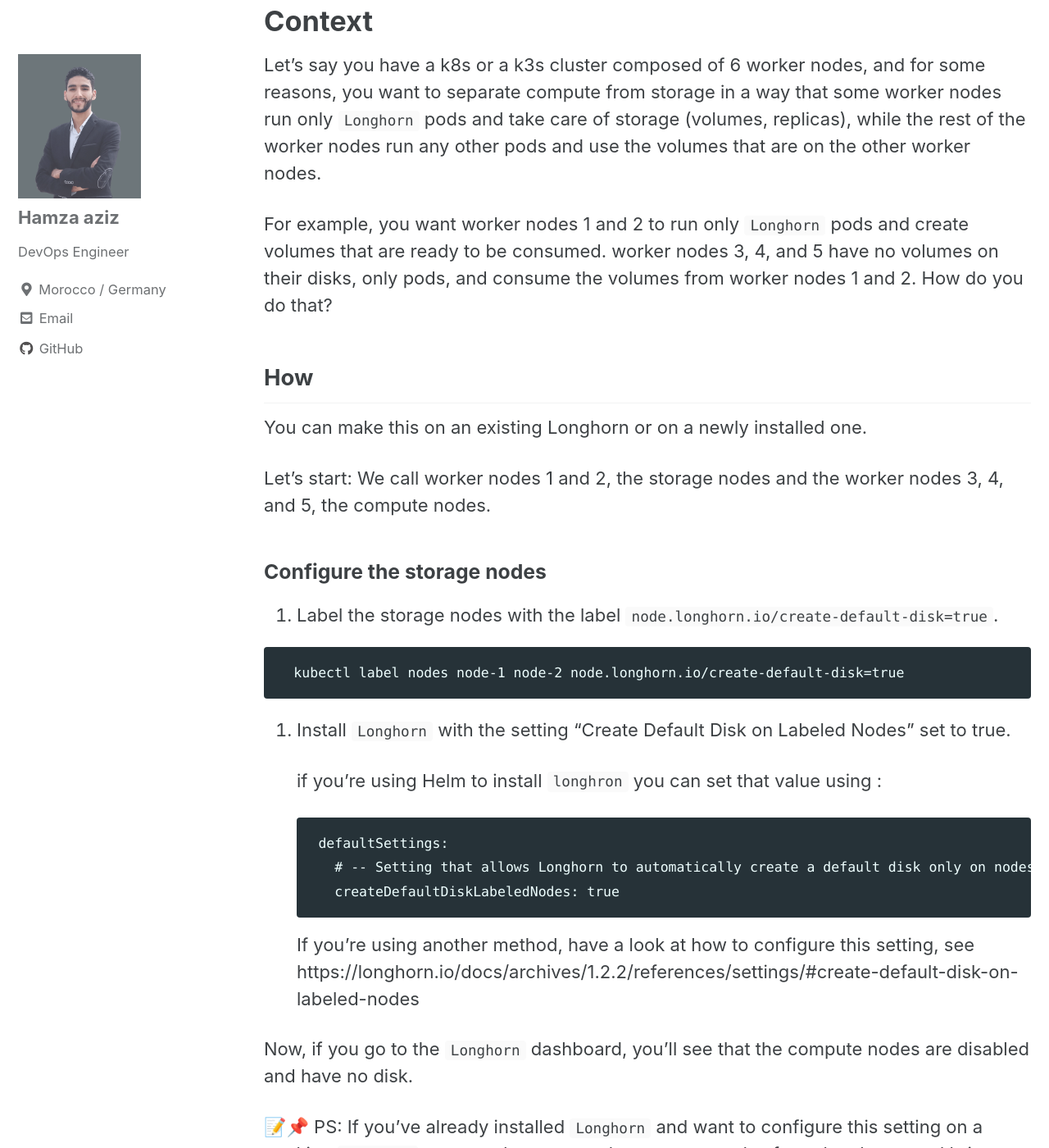
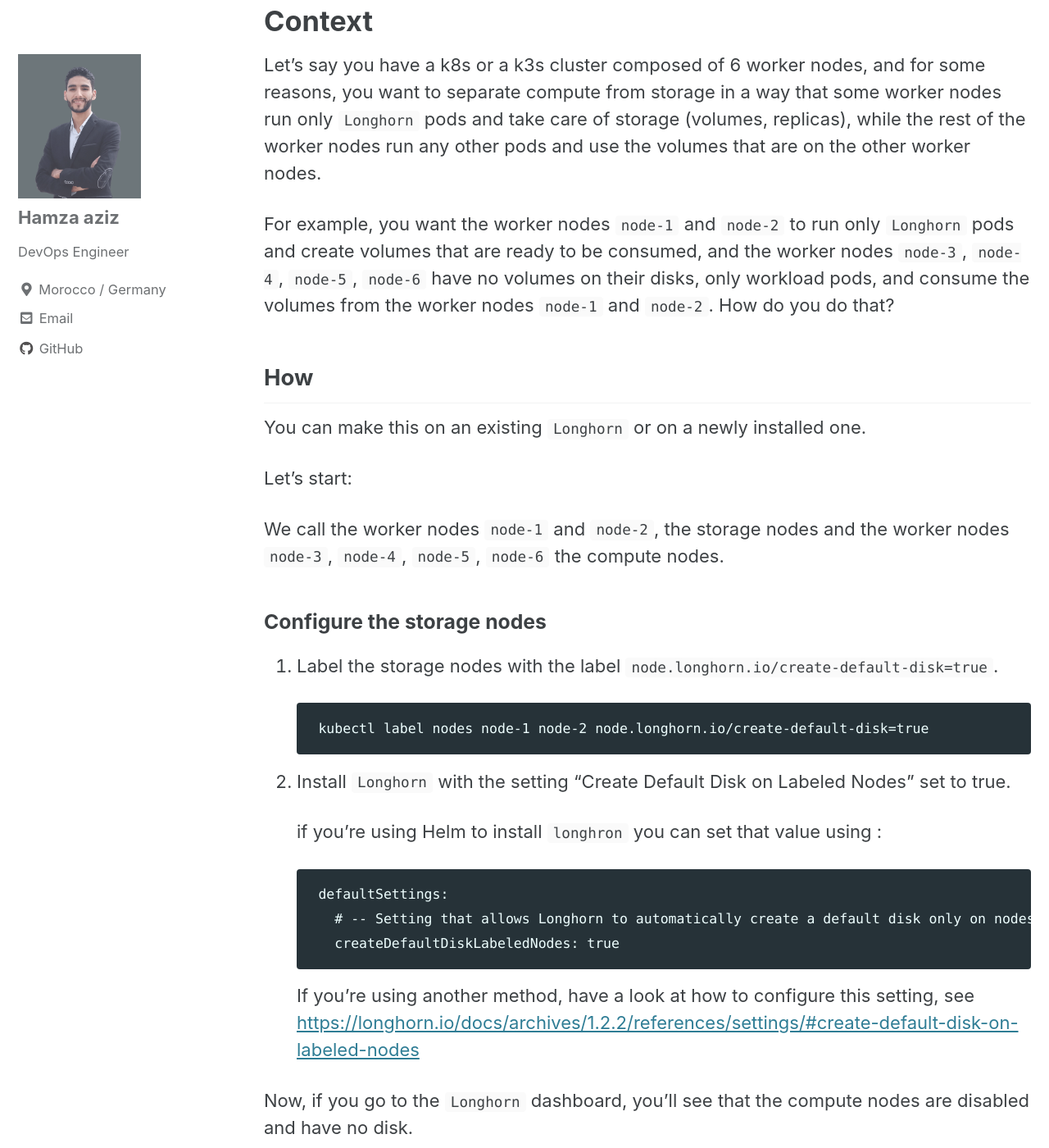
Before and after one commit to Hamza-Aziz/Hamza-Aziz.github.io, a Jekyll site: the page built from _posts/2024-03-28-Storage-and-Workload-Separation-in-Kubernetes-with-longhorn.md, in a window 1280 px wide and 1400 px high, scrolled down 230 px. Shown: the whole window at 82% size. Built offline with Jekyll 4.4.1, drawn with Linux system fonts in a browser that asks for light colours; cached includes are drawn as plain includes; comment, search, counter and statistics services are not loaded; some of the changed text lies outside the part shown.

Commit message:
Fix format longhorn article

````diff
--- a/_posts/2024-03-28-Storage-and-Workload-Separation-in-Kubernetes-with-longhorn.md
+++ b/_posts/2024-03-28-Storage-and-Workload-Separation-in-Kubernetes-with-longhorn.md
@@ -15,22 +17,22 @@
 # Context
 Let's say you have a k8s or a k3s cluster composed of 6 worker nodes, and for some reasons, you want to separate compute from storage in a way that some worker nodes run only `Longhorn` pods and take care of storage (volumes, replicas), while the rest of the worker nodes run any other pods and use the volumes that are on the other worker nodes.
 
-For example, you want worker nodes 1 and 2 to run only `Longhorn` pods and create volumes that are ready to be consumed. worker nodes 3, 4, and 5 have no volumes on their disks, only pods, and consume the volumes from worker nodes 1 and 2. How do you do that?
-
+For example, you want the worker nodes `node-1` and `node-2` to run only `Longhorn` pods and create volumes that are ready to be consumed, and the worker nodes `node-3`, `node-4`, `node-5`, `node-6` have no volumes on their disks, only workload pods, and consume the volumes from the worker nodes `node-1` and `node-2`. How do you do that?
 
 ## How
-You can make this on an existing Longhorn or on a newly installed one.
+You can make this on an existing `Longhorn` or on a newly installed one.
 
-Let's start: We call worker nodes 1 and 2, the storage nodes and the worker nodes 3, 4, and 5, the compute nodes.
+Let's start:
+
+We call the worker nodes `node-1` and `node-2`, the storage nodes and the worker nodes `node-3`, `node-4`, `node-5`, `node-6` the compute nodes.
 
 ### Configure the storage nodes
 
 1. Label the storage nodes with the label `node.longhorn.io/create-default-disk=true`.
 
-  ```
-  kubectl label nodes node-1 node-2 node.longhorn.io/create-default-disk=true
-  ```
-
+    ```
+    kubectl label nodes node-1 node-2 node.longhorn.io/create-default-disk=true
+    ```
 
 2. Install `Longhorn` with the setting "Create Default Disk on Labeled Nodes" set to true.
 
@@ -42,7 +44,7 @@
       createDefaultDiskLabeledNodes: true
     ```
 
-    If you're using another method, have a look at how to configure this setting, see https://longhorn.io/docs/archives/1.2.2/references/settings/#create-default-disk-on-labeled-nodes
+    If you're using another method, have a look at how to configure this setting, see [https://longhorn.io/docs/archives/1.2.2/references/settings/#create-default-disk-on-labeled-nodes](https://longhorn.io/docs/archives/1.2.2/references/settings/#create-default-disk-on-labeled-nodes)
 
 
 Now, if you go to the `Longhorn` dashboard, you'll see that the compute nodes are disabled and have no disk.
@@ -61,7 +63,8 @@
     kubectl taint nodes node-1 node-2 node=storage:NoSchedule
     ```
 2. Make the Longhorn pods tolerate the taint
-Just to not make this article long, depending on whether you installed `Longhorn` or are planning to install it and with which method, steps differ. So, follow up on the blog depending on your case. Link https://longhorn.io/docs/archives/1.2.2/advanced-resources/deploy/taint-toleration/#setting-up-taints-and-tolerations-after-longhorn-has-been-installed.
+
+    Just to not make this article long, depending on whether you installed `Longhorn` or are planning to install it and with which method, steps differ. So, follow up on the blog depending on your case. Link [https://longhorn.io/docs/archives/1.2.2/advanced-resources/deploy/taint-toleration/#setting-up-taints-and-tolerations-after-longhorn-has-been-installed](https://longhorn.io/docs/archives/1.2.2/advanced-resources/deploy/taint-toleration/#setting-up-taints-and-tolerations-after-longhorn-has-been-installed).
 
 
 **Tips**: If you're trying this on an installed `Longhorn`, one of the steps in the link I provided is asking to make all volumes detached. An easy way is to run this command for every namespace you have:
````
Also changed, not shown: other parts of _posts/2024-03-28-Storage-and-Workload-Separation-in-Kubernetes-with-longhorn.md (+4 -2 lines).
